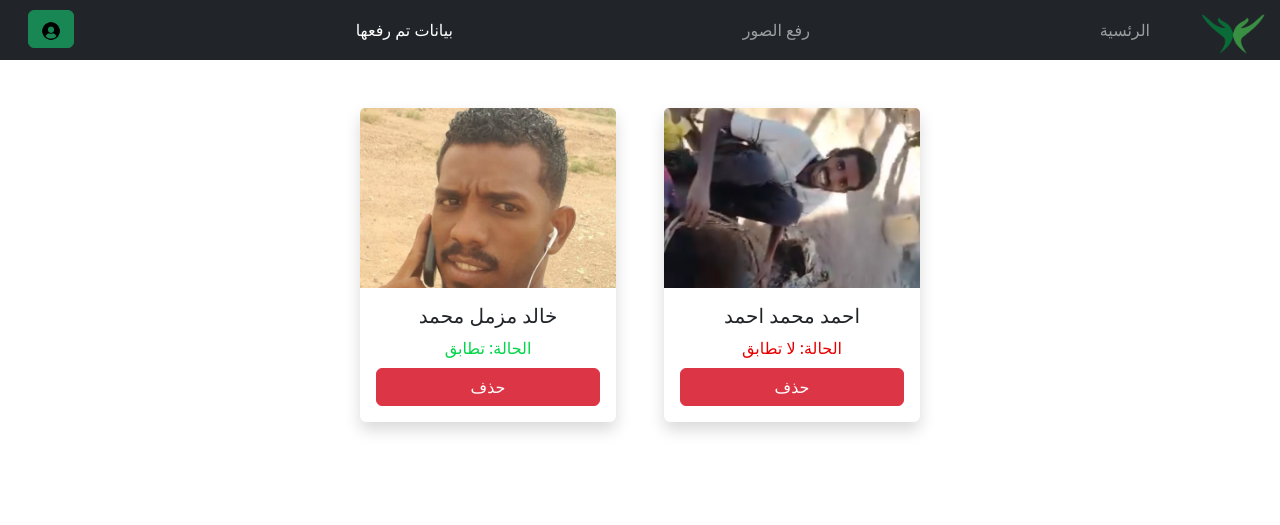
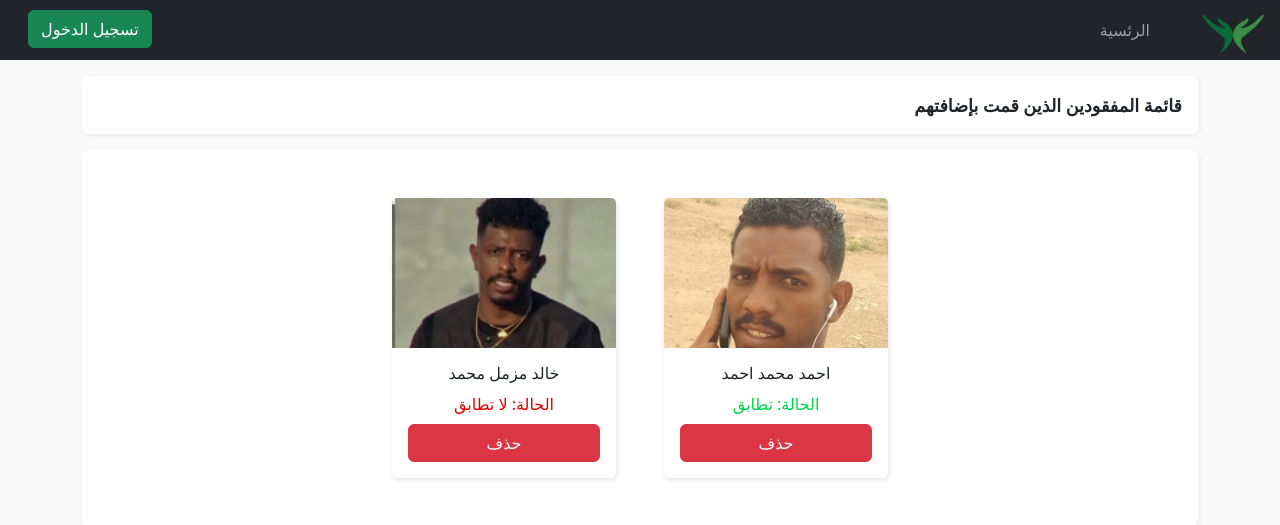
Before and after one commit to etharali12345/Face-Recognition-Website-, a Flask app: page /my_uploads in a window 1280 px wide. Shown: the top 525 px of the page. Run offline with Flask 3, Linux system fonts and the light colour scheme; some web fonts are replaced.

Commit message:
update missing upload and list UI, adjust backend to send info

```diff
--- a/app.py
+++ b/app.py
@@ -2,6 +2,7 @@
 from flask import Flask, render_template, request, jsonify, url_for
 
 app = Flask(__name__)
+login = False
 
 @app.route('/')
 def index():
@@ -9,10 +10,12 @@ def index():
 
 @app.route('/login', methods=["POST", "GET"])
 def login_fun():
+    global login
     if request.method == "POST":
         username = request.form.get("emailOrPhone")
         password = request.form.get("password")
         if username == "0123456789" and password == "123":
+            login = True
             return jsonify({"valid": True, "redirect": url_for('index')})
         else:
             return jsonify({"valid": False})
@@ -30,21 +33,42 @@ def sign_up():
     else:
         return render_template('sign_up.html')
 
+
+@app.route('/api/current_user')
+def user():
+    global login
+    if login == True:
+        user = {
+            "logged_in": True,
+            "role": "user"
+        }
+        return jsonify(user)
+    else:
+        user = {
+            "logged_in": False,
+        }
+        return jsonify(user)
+
+
 @app.route('/upload_missing', methods=["POST", "GET"])
 def upload_missing():
     if request.method == "POST":
         image = request.files.get("image")
+        phone = request.form.get("phoneNum1")
         if image:
             image.save("static/uploads/" + image.filename)
-            return jsonify({'match': True})
+            if phone == '0123456789':
+                return jsonify({'match': True})
+            else:
+                return jsonify({'match': False})
         else:
             return jsonify({'match': False})
     else:
-        return render_template('upload_user.html')
+        return render_template('upload_missing.html')
 
 @app.route('/my_uploads')
 def my_uploades():
-    return render_template('my_uploads_user.html')
+    return render_template('missing_list.html')
 
 @app.route('/api/user_uploads')
 def user_upload():
@@ -52,16 +76,17 @@ def user_upload():
         {
             "person_id": 12,
             "name": "احمد محمد احمد",
-            "image_url": "static/uploads/hostage1.jpg",
-            "match": False,
+            "image_url": "static/uploads/hostage2.jpg",
+            "match": True,
             "match_percentage": 89
         },
         {
             "person_id": 21,
             "name": "خالد مزمل محمد",
-            "image_url": "static/uploads/hostage2.jpg",
-            "match": True
-        }
+            "image_url": "static/uploads/facetest.jpg",
+            "match": False
+        },
+
     ]
     return jsonify(uploads)
 
--- a/static/css/style.css
+++ b/static/css/style.css
@@ -196,6 +196,11 @@
     border: 2px solid rgb(255, 150, 150);
 }
 
+.noResult-img img {
+    max-width: 200px;
+    height: auto;
+}
+
 /*m_uplaods*/
 #confirmDeleteModal .modal-content {
     height: auto !important;
@@ -203,11 +208,23 @@
 
 .btn-match {
     color: rgb(1, 214, 72);
-
 }
 
 .btn-noMatch {
     color: rgb(230, 0, 0);
+}
+body:has(#my-uploads-row){
+    background-color: #fafafa;
+}
+
+#my-uploads-row, .uploaded-pepole-text{
+    background-color: white;
+    box-shadow: 1px 2px 5px rgba(167, 167, 167, 0.185);
+}
+
+#my-uploads-row .card {
+    box-shadow: 1px 2px 5px rgba(167, 167, 167, 0.315);
+    width: 14rem;
 }
 
 @media only screen and (max-width: 600px) {
--- a/static/js/my_uploads_user.js
+++ b/static/js/missing_list.js
@@ -28,20 +28,18 @@ function showUploads(data){
     uploadsRow.innerHTML = "";
     data.forEach(person => {
         const card = document.createElement("div")
-        card.classList.add("card", "shadow", "border-0", "p-0");
-        card.style.setProperty("width", "16rem");
-
-        let statusBtn;
+        card.classList.add("card", "border-0", "p-0");
 
         card.innerHTML =
-            `<img src="${person.image_url}" class="card-img-top" alt="uploaded person" style="height:180px; object-fit:cover">
+            `<img src="${person.image_url}" class="card-img-top" alt="uploaded person" style="height:150px; object-fit:cover">
             <div class="card-body text-center">
-                <h5 class="card-title">${person.name}</h5>
+                <h6 class="card-title">${person.name}</h6>
                 <div class="${person.match === true? 'btn-match' : 'btn-noMatch' } rounded mb-2" >
                     الحالة: ${person.match === true?' تطابق':'لا تطابق'}
                 </div>
                 <div class="d-grid">
-                    <button onclick=deletePerson(${person.person_id}) class="btn btn-danger">حذف</button>
+                    <button onclick=deletePerson(${person.person_id}) class="btn btn-danger">
+                    حذف</button>
                 </div>
             </div>`
         uploadsRow.appendChild(card);
--- a/static/js/role_based.js
+++ b/static/js/role_based.js
@@ -1,20 +1,21 @@
 const loginBtn = document.getElementById("login-mainBtn");
 
-/*async function loadUserRole() {
-  const res = await fetch("/api/current_user");
-  const user = await res.json();
-}*/
+/*
+user = {
+  "logged_in": True,
+  "role": "user"
+}
+*/
 
-let user = {
-  logged_in: true,
-  role: "user"
-}
-
-if (user.logged_in) {
-  if (user.role === "admin") admin_setup();
-  else if (user.role === "user") user_setup();
-} else {
-  document.querySelector(".no-sign").hidden = false;
+async function loadUserRole() {
+  const response = await fetch("/api/current_user");
+  const user = await response.json();
+  if (user.logged_in) {
+    if (user.role === "admin") admin_setup();
+    else if (user.role === "user") user_setup();
+  } else {
+    document.querySelector(".no-sign").hidden = false;
+  }
 }
 
 function admin_setup(){
@@ -28,3 +29,6 @@ function user_setup(){
   item.hidden = false);
   loginBtn.hidden = true;
 }
+
+
+loadUserRole();
--- a/templates/base.html
+++ b/templates/base.html
@@ -32,17 +32,17 @@
               <a href="/" class="nav-link {% if request.path == '/' %}active{% endif %}">الرئسية</a>
             </li>
             <li class="nav-item login-btn no-sign" id="login-mainBtn" hidden>
-              <a href="/login" class="btn btn-success {% if request.path == '/login' %} disabled {% endif %}" id="use_nav">تسجيل الدخول</a>
+              <a href="/login" class="btn btn-success" id="use_nav">تسجيل الدخول</a>
             </li>
             <!--admin-->
             <li class="nav-item admin-nav" hidden>
               <a href="/upload_missing" class="nav-link {% if request.path == '/upload_admin' %}active{% endif %}">رفع الصور</a>
             </li>
             <li class="nav-item admin-nav" hidden>
-              <a href="/admin_missin_db" class="nav-link">الصور المرفوعة</a>
+              <a href="/admin_missin_db" class="nav-link">رفع بلاغ مفقود</a>
             </li>
             <li class="nav-item admin-nav" hidden>
-              <a href="/admin_founded_db" class="nav-link">بيانات المفقودين</a>
+              <a href="/admin_founded_db" class="nav-link">مفقودين </a>
             </li>
             <li class="nav-item admin-nav login-btn" hidden>
               <a href="/login" class="btn btn-success">
@@ -51,10 +51,10 @@
             </li>
             <!--user-->
             <li class="nav-item user-nav" hidden>
-              <a href="/upload_missing" class="nav-link {% if request.path == '/upload_missing' %} active {% endif %}" >رفع الصور</a>
+              <a href="/upload_missing" class="nav-link {% if request.path == '/upload_missing' %} active {% endif %}" >رفع بلاغ مفقود</a>
             </li>
             <li class="nav-item user-nav" hidden>
-              <a href="/my_uploads" class="nav-link {% if request.path == '/my_uploads' %} active {% endif %}">بيانات تم رفعها</a>
+              <a href="/my_uploads" class="nav-link {% if request.path == '/my_uploads' %} active {% endif %}"> مفقودين أضفتهم</a>
             </li>
             <li class="nav-item user-nav login-btn" hidden>
               <a href="/login" class="btn btn-success">
--- a/templates/my_uploads_user.html
+++ b/templates/missing_list.html
@@ -15,17 +15,18 @@
         هل انت متاكد انك تريد حذف هذا الشخص؟
       </div>
       <div class="modal-footer">
-        <button type="button" class="btn btn-secondary" data-bs-dismiss="modal">Cancel</button>
-        <button id="confirmDeleteBtn" type="button" class="btn btn-danger">Delete</button>
+        <button type="button" class="btn btn-secondary" data-bs-dismiss="modal">الغاء</button>
+        <button id="confirmDeleteBtn" type="button" class="btn btn-danger">حذف</button>
       </div>
     </div>
   </div>
 </div>
 
-<div class="container-xl mt-5 mb-5">
-    <div class="row gap-5 d-flex justify-content-center" id="my-uploads-row">
+<div class="container-xl mt-3 mb-5">
+    <div class="uploaded-pepole-text d-flex mb-3 p-3 rounded  title"> قائمة المفقودين الذين قمت بإضافتهم</div>
+    <div class="row gap-5 d-flex justify-content-center rounded m-0 p-5" id="my-uploads-row">
     </div>
 </div>
 
-<script src="static/js/my_uploads_user.js"></script>
+<script src="static/js/missing_list.js"></script>
 {% endblock %}
```
Also changed, not shown: static/js/upload_missing.js (renamed from static/js/upload_user.js, +16 -9 lines), templates/home.html (+4 -3 lines), templates/upload_missing.html (renamed from templates/upload_user.html, +9 -9 lines), static/images/sadFace2.jpg (added), static/uploads/Screenshot 2025-06-04 141704.png (deleted), static/uploads/Screenshot 2025-11-29 234635.png (deleted), static/uploads/facetest.jpg (added), static/uploads/لاعب المريخ السوداني، الجزولي نوح (winwin).png (deleted).
